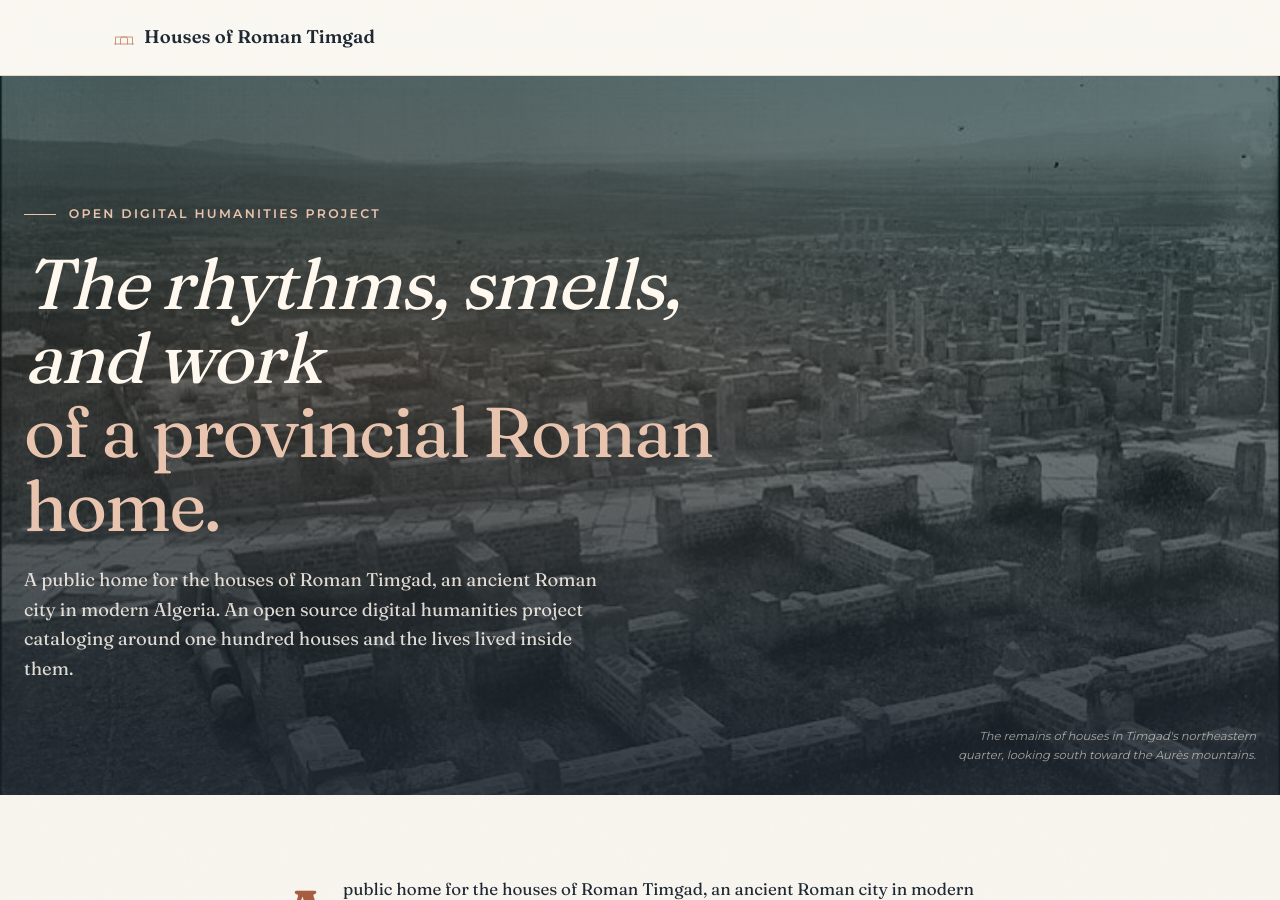
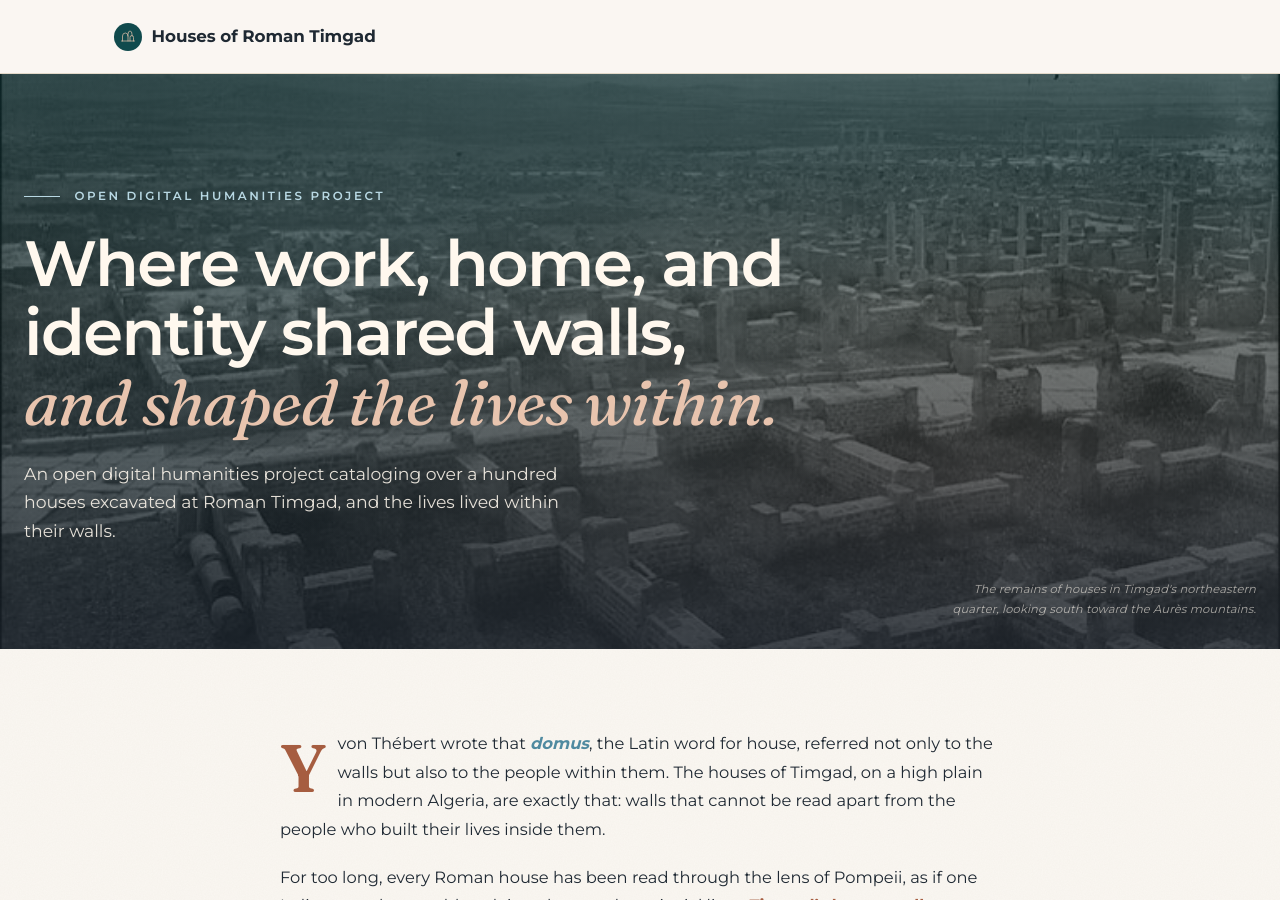
Before and after one commit to kimedher/timgadhouses, a Jekyll site: the page built from index.md, in a window 1280 px wide and 900 px high. Built offline with Jekyll 4.4.1, drawn with Linux system fonts in a browser that asks for light colours; some of the changed text lies outside the part shown.

Commit message:
Update homepage copy, add colonnaded-street image, add color highlight utilities

```diff
--- a/_config.yml
+++ b/_config.yml
@@ -1,9 +1,8 @@
 title: Houses of Roman Timgad
-tagline: Where work, home, and identity shared a roof.
+tagline: Where work, home, and identity shared walls.
 description: >-
-  A public home for the houses of Roman Timgad, an ancient Roman city in modern
-  Algeria. An open source digital humanities project cataloging around one
-  hundred houses and the lives lived inside them.
+  An open digital humanities project cataloging over a hundred houses excavated
+  at Roman Timgad, and the lives lived within their walls.
 author: Kim Edher
 email: kimedher@gmail.com
 url: "https://timgadhouses.org"
--- a/_includes/arch-ornament.html
+++ b/_includes/arch-ornament.html
@@ -1,18 +1,28 @@
 {% comment %}
   Arch-of-Trajan motif used as a section divider.
-  Styled via .ornament in main.scss; SVG strokes inherit currentColor.
+  Refined three-arch form. Strokes inherit currentColor so the color
+  is driven by the parent .ornament class.
 {% endcomment %}
 <div class="ornament" aria-hidden="true">
   <span class="ornament-rule"></span>
-  <svg viewBox="0 0 120 48" xmlns="http://www.w3.org/2000/svg" fill="none" stroke="currentColor" stroke-width="1" stroke-linecap="round">
-    <path d="M4 46 L4 18 L116 18 L116 46" />
-    <path d="M16 46 L16 22 Q16 18 20 18 L32 18 Q36 18 36 22 L36 46" />
-    <path d="M50 46 L50 14 Q50 8 56 8 L64 8 Q70 8 70 14 L70 46" />
-    <path d="M84 46 L84 22 Q84 18 88 18 L100 18 Q104 18 104 22 L104 46" />
-    <line x1="2" y1="46" x2="118" y2="46" />
-    <line x1="0" y1="18" x2="4" y2="18" />
-    <line x1="116" y1="18" x2="120" y2="18" />
-    <circle cx="60" cy="2.4" r="0.9" fill="currentColor" stroke="none" />
+  <svg viewBox="0 0 140 56" xmlns="http://www.w3.org/2000/svg" fill="none" stroke="currentColor" stroke-width="1.1" stroke-linecap="round" stroke-linejoin="round">
+    <!-- base line -->
+    <line x1="4" y1="52" x2="136" y2="52" />
+    <!-- entablature (top band) -->
+    <line x1="10" y1="20" x2="130" y2="20" />
+    <line x1="10" y1="16" x2="130" y2="16" />
+    <!-- left smaller arch -->
+    <path d="M18 52 L18 32 Q18 26 24 26 Q30 26 30 32 L30 52" />
+    <!-- central tall arch -->
+    <path d="M52 52 L52 24 Q52 10 70 10 Q88 10 88 24 L88 52" />
+    <!-- right smaller arch -->
+    <path d="M110 52 L110 32 Q110 26 116 26 Q122 26 122 32 L122 52" />
+    <!-- engaged columns between arches -->
+    <line x1="40" y1="20" x2="40" y2="52" />
+    <line x1="100" y1="20" x2="100" y2="52" />
+    <!-- attic crown -->
+    <line x1="20" y1="12" x2="120" y2="12" />
+    <circle cx="70" cy="4.5" r="1.1" fill="currentColor" stroke="none" />
   </svg>
   <span class="ornament-rule"></span>
 </div>
--- a/_layouts/default.html
+++ b/_layouts/default.html
@@ -17,11 +17,15 @@
     <header class="site-header">
       <div class="container-wide">
         <a href="{{ '/' | relative_url }}" class="site-title">
-          <svg width="20" height="14" viewBox="0 0 40 28" fill="none" stroke="currentColor" stroke-width="1.6" stroke-linecap="round" aria-hidden="true" style="vertical-align: -2px; margin-right: 0.55em; color: var(--terracotta);">
-            <path d="M3 26 L3 12 L37 12 L37 26"/>
-            <path d="M13 26 L13 16 Q13 12 17 12 L23 12 Q27 12 27 16 L27 26"/>
-            <line x1="1" y1="26" x2="39" y2="26"/>
-          </svg>Houses of Roman Timgad
+          <span class="logo-mark" aria-hidden="true">
+            <svg viewBox="0 0 32 32" fill="none" stroke="currentColor" stroke-width="1.4" stroke-linecap="round" stroke-linejoin="round">
+              <path d="M5 24 L5 14 Q5 8 11 8 Q16 8 16 14"/>
+              <path d="M16 24 L16 11 Q16 4 20 4 Q24 4 24 11 L24 14"/>
+              <path d="M27 24 L27 17 Q27 13 23.5 13 Q20 13 20 17 L20 24"/>
+              <line x1="3" y1="24" x2="29" y2="24"/>
+            </svg>
+          </span>
+          Houses of Roman Timgad
         </a>
         <nav class="site-nav">
           {% comment %} Pages temporarily hidden during review. Restore by removing these comment tags.
--- a/_layouts/home.html
+++ b/_layouts/home.html
@@ -10,7 +10,7 @@
   <div class="container-bleed">
     <div class="hero-bleed-content fade-in">
       <p class="hero-eyebrow">Open digital humanities project</p>
-      <h1>The rhythms, smells, and work <br><span class="accent">of a provincial Roman home.</span></h1>
+      <h1>Where work, home, and identity shared walls, <br><span class="accent">and shaped the lives within.</span></h1>
       <p class="hero-lede">{{ site.description }}</p>
       {% comment %} Hero CTAs temporarily hidden during review.
       <p style="margin-top: 1.8rem;">
--- a/assets/css/main.scss
+++ b/assets/css/main.scss
@@ -3,11 +3,11 @@
 
 /* ==========================================================================
    Houses of Roman Timgad, main stylesheet
-   Palette: warm off-white, soft teal, deep teal, terracotta accent
-   Typography: Fraunces (serif headings + body) paired with Montserrat (UI)
+   Palette: warm off-white, baby blue, deep teal, terracotta
+   Typography: Montserrat (primary, modern) with Fraunces serif as accent
    ========================================================================== */
 
-@import url('https://fonts.googleapis.com/css2?family=Fraunces:opsz,wght@9..144,300;9..144,400;9..144,500;9..144,600;9..144,700&family=Montserrat:wght@400;500;600;700&display=swap');
+@import url('https://fonts.googleapis.com/css2?family=Fraunces:ital,opsz,wght@0,9..144,400;0,9..144,500;0,9..144,600;1,9..144,400;1,9..144,500&family=Montserrat:wght@300;400;500;600;700&display=swap');
 
 :root {
   --bg: #FAF7F2;
@@ -17,7 +17,9 @@
   --teal: #1B6B6F;
   --teal-dark: #104A4D;
   --baby-blue: #B8D8E3;
+  --baby-blue-mid: #8FBDCF;
   --baby-blue-soft: #E4F0F4;
+  --baby-blue-deep: #4F8AA0;
   --terracotta: #C77B5A;
   --terracotta-soft: #E8C4AE;
   --terracotta-deep: #A65D40;
@@ -27,21 +29,21 @@
   --max-wide: 1100px;
   --max-bleed: 1320px;
   --radius: 4px;
-  --serif: 'Fraunces', 'Iowan Old Style', 'Apple Garamond', Georgia, serif;
   --sans: 'Montserrat', -apple-system, BlinkMacSystemFont, sans-serif;
+  --serif: 'Fraunces', 'Iowan Old Style', Georgia, serif;
 }
 
 * { box-sizing: border-box; }
 
 html { scroll-behavior: smooth; }
 
-/* Subtle paper-grain texture on the body. SVG noise dataURI keeps it dependency-free. */
+/* Subtle paper-grain texture, very low opacity */
 body {
   margin: 0;
-  font-family: var(--serif);
+  font-family: var(--sans);
   font-weight: 400;
-  line-height: 1.65;
-  font-size: 18px;
+  line-height: 1.7;
+  font-size: 17px;
   color: var(--text);
   background-color: var(--bg);
   background-image:
@@ -53,31 +55,29 @@
 }
 
 h1, h2, h3, h4 {
-  font-family: var(--serif);
-  font-weight: 500;
-  font-variation-settings: "opsz" 96;
+  font-family: var(--sans);
+  font-weight: 600;
   color: var(--text);
-  line-height: 1.15;
+  line-height: 1.2;
   margin: 2.2em 0 0.6em;
   letter-spacing: -0.015em;
 }
 
 h1 {
-  font-size: clamp(2.4rem, 4.5vw, 3.4rem);
-  font-weight: 500;
+  font-size: clamp(2.2rem, 4vw, 3rem);
+  font-weight: 700;
   letter-spacing: -0.025em;
 }
 
 h2 {
-  font-size: clamp(1.6rem, 2.6vw, 2rem);
-  font-weight: 500;
+  font-size: clamp(1.5rem, 2.4vw, 1.85rem);
+  font-weight: 600;
 }
 
 h3 {
-  font-size: 1.25rem;
+  font-size: 1.18rem;
   font-weight: 600;
   color: var(--teal-dark);
-  font-variation-settings: "opsz" 14;
 }
 
 p { margin: 0 0 1.2em; }
@@ -85,13 +85,13 @@
 a {
   color: var(--teal);
   text-decoration: none;
-  border-bottom: 1px solid var(--terracotta-soft);
+  border-bottom: 1px solid var(--baby-blue);
   transition: border-color 0.18s, color 0.18s;
 }
 
 a:hover {
   color: var(--terracotta-deep);
-  border-bottom-color: var(--terracotta-deep);
+  border-bottom-color: var(--terracotta);
 }
 
 img {
@@ -100,6 +100,7 @@
   display: block;
 }
 
+/* Pull quotes use Fraunces italic as a deliberate editorial accent */
 blockquote {
   margin: 2.5em 0;
   padding: 0 0 0 1.6em;
@@ -107,7 +108,7 @@
   font-family: var(--serif);
   font-weight: 400;
   font-style: italic;
-  font-size: 1.25rem;
+  font-size: 1.3rem;
   line-height: 1.5;
   color: var(--teal-dark);
   font-variation-settings: "opsz" 48;
@@ -122,24 +123,24 @@
   margin: 3em 0;
 }
 
-/* Decorative arch ornament. Used as a divider; the SVG fills currentColor. */
+/* Decorative arch ornament. Used as a section divider. */
 .ornament {
   display: flex;
   justify-content: center;
   align-items: center;
-  gap: 1.2rem;
+  gap: 1.4rem;
   margin: 2.4rem 0;
   color: var(--terracotta);
 }
 
 .ornament svg {
-  width: 56px;
+  width: 84px;
   height: auto;
   flex: 0 0 auto;
 }
 
 .ornament .ornament-rule {
-  flex: 0 1 90px;
+  flex: 0 1 100px;
   height: 1px;
   background: var(--hairline);
 }
@@ -184,7 +185,7 @@
   top: 0;
   z-index: 50;
   backdrop-filter: blur(10px);
-  background: rgba(250, 247, 242, 0.88);
+  background: rgba(250, 247, 242, 0.9);
 }
 
 .site-header .container-wide {
@@ -196,17 +197,42 @@
 }
 
 .site-title {
-  font-family: var(--serif);
-  font-weight: 600;
-  font-size: 1.15rem;
+  font-family: var(--sans);
+  font-weight: 700;
+  font-size: 1.05rem;
   color: var(--text);
   text-decoration: none;
   border: none;
-  letter-spacing: 0.005em;
-  font-variation-settings: "opsz" 24;
+  letter-spacing: -0.005em;
+  display: inline-flex;
+  align-items: center;
+  gap: 0.6rem;
 }
 
 .site-title:hover { color: var(--terracotta-deep); }
+
+.site-title .logo-mark {
+  width: 28px;
+  height: 28px;
+  flex: 0 0 auto;
+  display: inline-flex;
+  align-items: center;
+  justify-content: center;
+  background: var(--teal-dark);
+  border-radius: 50%;
+  color: var(--terracotta-soft);
+  transition: background 0.18s, color 0.18s;
+}
+
+.site-title:hover .logo-mark {
+  background: var(--terracotta-deep);
+  color: var(--bg);
+}
+
+.site-title .logo-mark svg {
+  width: 16px;
+  height: 16px;
+}
 
 .site-nav {
   display: flex;
@@ -217,9 +243,9 @@
 .site-nav a {
   font-family: var(--sans);
   color: var(--text);
-  font-size: 0.82rem;
+  font-size: 0.78rem;
   font-weight: 500;
-  letter-spacing: 0.04em;
+  letter-spacing: 0.08em;
   text-transform: uppercase;
   border: none;
   padding-bottom: 4px;
@@ -256,15 +282,16 @@
   position: absolute;
   inset: 0;
   background:
-    linear-gradient(180deg, rgba(16, 74, 77, 0.35) 0%, rgba(16, 74, 77, 0.15) 40%, rgba(31, 41, 51, 0.75) 100%),
-    radial-gradient(ellipse at 30% 40%, rgba(199, 123, 90, 0.18), transparent 60%);
+    linear-gradient(180deg, rgba(16, 74, 77, 0.4) 0%, rgba(16, 74, 77, 0.18) 40%, rgba(31, 41, 51, 0.7) 100%),
+    radial-gradient(ellipse at 25% 35%, rgba(184, 216, 227, 0.15), transparent 55%),
+    radial-gradient(ellipse at 75% 70%, rgba(199, 123, 90, 0.18), transparent 60%);
   z-index: 2;
 }
 
 .hero-bleed-content {
   position: relative;
   z-index: 3;
-  padding: 8rem 0 7rem;
+  padding: 7rem 0 6.5rem;
   color: #FFF8EE;
   max-width: 760px;
 }
@@ -272,46 +299,50 @@
 .hero-bleed-content .hero-eyebrow {
   font-family: var(--sans);
   text-transform: uppercase;
-  letter-spacing: 0.18em;
-  font-size: 0.78rem;
+  letter-spacing: 0.22em;
+  font-size: 0.74rem;
   font-weight: 600;
-  color: var(--terracotta-soft);
+  color: var(--baby-blue);
   margin-bottom: 1.4rem;
   display: flex;
   align-items: center;
-  gap: 0.8rem;
+  gap: 0.9rem;
 }
 
 .hero-bleed-content .hero-eyebrow::before {
   content: '';
   display: inline-block;
-  width: 32px;
+  width: 36px;
   height: 1px;
-  background: var(--terracotta-soft);
+  background: var(--baby-blue);
 }
 
 .hero-bleed-content h1 {
-  font-family: var(--serif);
-  font-weight: 400;
-  font-style: italic;
-  font-variation-settings: "opsz" 144;
-  font-size: clamp(2.6rem, 5.5vw, 4.4rem);
-  line-height: 1.05;
+  font-family: var(--sans);
+  font-weight: 600;
+  font-size: clamp(2.4rem, 5vw, 4rem);
+  line-height: 1.08;
   color: #FFF8EE;
   margin: 0 0 1.4rem;
   letter-spacing: -0.025em;
 }
 
+/* The accent line is the only place the serif italic appears in the hero */
 .hero-bleed-content h1 .accent {
-  font-style: normal;
+  font-family: var(--serif);
+  font-style: italic;
+  font-weight: 400;
+  font-variation-settings: "opsz" 144;
   color: var(--terracotta-soft);
+  letter-spacing: -0.015em;
 }
 
 .hero-bleed-content .hero-lede {
-  font-family: var(--serif);
-  font-size: 1.15rem;
-  line-height: 1.6;
-  color: rgba(255, 248, 238, 0.85);
+  font-family: var(--sans);
+  font-weight: 400;
+  font-size: 1.08rem;
+  line-height: 1.65;
+  color: rgba(255, 248, 238, 0.88);
   max-width: 580px;
   margin-bottom: 0;
 }
@@ -327,6 +358,7 @@
   color: rgba(255, 248, 238, 0.6);
   max-width: 320px;
   text-align: right;
+  letter-spacing: 0.01em;
 }
 
 /* Legacy hero (kept for non-home pages) */
@@ -339,25 +371,25 @@
 .hero-eyebrow {
   font-family: var(--sans);
   text-transform: uppercase;
-  letter-spacing: 0.16em;
-  font-size: 0.78rem;
+  letter-spacing: 0.18em;
+  font-size: 0.74rem;
   font-weight: 600;
-  color: var(--terracotta-deep);
+  color: var(--baby-blue-deep);
   margin-bottom: 1.2rem;
 }
 
 .hero h1 {
   margin-top: 0;
   margin-bottom: 1rem;
-  font-size: clamp(2.4rem, 4vw, 3rem);
+  font-size: clamp(2.2rem, 3.6vw, 2.8rem);
 }
 
 .hero-lede {
-  font-family: var(--serif);
-  font-size: 1.18rem;
+  font-family: var(--sans);
+  font-size: 1.1rem;
   color: var(--text-muted);
   max-width: 620px;
-  line-height: 1.55;
+  line-height: 1.6;
 }
 
 .hero-image {
@@ -380,30 +412,34 @@
 .page-header .subtitle {
   font-family: var(--serif);
   font-style: italic;
+  font-weight: 400;
   color: var(--text-muted);
-  font-size: 1.05rem;
+  font-size: 1.1rem;
   margin-top: 0.4rem;
 }
 
 .page-header .meta {
   font-family: var(--sans);
   color: var(--text-muted);
-  font-size: 0.85rem;
-  letter-spacing: 0.02em;
+  font-size: 0.82rem;
+  letter-spacing: 0.05em;
+  text-transform: uppercase;
 }
 
 .post-content,
 .page-content {
-  font-size: 1.06rem;
-  line-height: 1.7;
+  font-family: var(--sans);
+  font-size: 1.02rem;
+  line-height: 1.75;
 }
 
+/* Editorial drop cap, the one place a big serif glyph anchors a long-form page */
 .post-content > p:first-of-type::first-letter,
 .page-content > p:first-of-type::first-letter {
   font-family: var(--serif);
   font-weight: 600;
   font-variation-settings: "opsz" 144;
-  font-size: 4.4rem;
+  font-size: 4.2rem;
   line-height: 0.85;
   float: left;
   padding: 0.4rem 0.7rem 0 0;
@@ -450,7 +486,7 @@
   padding: 1.8rem;
   background: var(--bg-soft);
   border-radius: var(--radius);
-  border-top: 2px solid var(--terracotta-soft);
+  border-top: 2px solid var(--baby-blue);
   transition: border-color 0.18s, transform 0.18s, background 0.18s;
 }
 
@@ -462,26 +498,26 @@
 
 .feature-card h3 {
   margin: 0 0 0.6rem;
-  font-family: var(--serif);
+  font-family: var(--sans);
   font-weight: 600;
-  font-size: 1.15rem;
+  font-size: 1.05rem;
   color: var(--teal-dark);
 }
 
 .feature-card p {
   margin: 0 0 0.8rem;
-  font-size: 0.98rem;
+  font-size: 0.95rem;
   color: var(--text);
 }
 
 .feature-card a.card-link {
   font-family: var(--sans);
-  font-size: 0.78rem;
+  font-size: 0.74rem;
   font-weight: 600;
   color: var(--terracotta-deep);
   border: none;
   text-transform: uppercase;
-  letter-spacing: 0.08em;
+  letter-spacing: 0.1em;
 }
 
 /* ---------- Posts list ---------- */
@@ -501,9 +537,9 @@
 .post-list li:last-child { border-bottom: none; }
 
 .post-list .post-title {
-  font-family: var(--serif);
-  font-size: 1.4rem;
-  font-weight: 500;
+  font-family: var(--sans);
+  font-size: 1.3rem;
+  font-weight: 600;
   margin: 0 0 0.3rem;
 }
 
@@ -516,17 +552,18 @@
 
 .post-list .post-meta {
   font-family: var(--sans);
-  color: var(--text-muted);
-  font-size: 0.78rem;
-  letter-spacing: 0.06em;
+  color: var(--baby-blue-deep);
+  font-size: 0.74rem;
+  letter-spacing: 0.1em;
   text-transform: uppercase;
+  font-weight: 600;
   margin-bottom: 0.4rem;
 }
 
 .post-list .post-excerpt {
   margin: 0.4rem 0 0;
   color: var(--text);
-  font-size: 1rem;
+  font-size: 0.98rem;
 }
 
 /* ---------- Citation block ---------- */
@@ -534,9 +571,9 @@
 .citation-block {
   margin-top: 3.5rem;
   padding: 1.6rem 1.8rem;
-  background: var(--bg-soft);
+  background: var(--baby-blue-soft);
   border-radius: var(--radius);
-  border-left: 3px solid var(--terracotta-soft);
+  border-left: 3px solid var(--baby-blue);
   font-family: var(--sans);
   font-size: 0.86rem;
   color: var(--text-muted);
@@ -545,8 +582,8 @@
 .citation-block strong {
   color: var(--text);
   text-transform: uppercase;
-  letter-spacing: 0.06em;
-  font-size: 0.76rem;
+  letter-spacing: 0.08em;
+  font-size: 0.74rem;
   font-weight: 600;
 }
 
@@ -557,6 +594,7 @@
   font-size: 0.82rem;
   white-space: pre-wrap;
   word-break: break-word;
+  color: var(--text);
 }
 
 /* ---------- Footer ---------- */
@@ -606,6 +644,54 @@
 .mt-2 { margin-top: 2rem; }
 .mt-3 { margin-top: 3rem; }
 
+/* Inline color highlights for editorial emphasis */
+.hl-blue {
+  color: var(--baby-blue-deep);
+  font-weight: 700;
+}
+
+.hl-coral {
+  color: var(--terracotta-deep);
+  font-weight: 700;
+}
+
+/* ---------- Image panel (editorial figure in body) ---------- */
+
+.image-panel {
+  margin: 3.5rem auto;
+  max-width: 640px;
+}
+
+.image-panel img {
+  width: 100%;
+  height: auto;
+  max-height: 78vh;
+  object-fit: cover;
+  border-radius: var(--radius);
+  display: block;
+}
+
+.image-panel figcaption {
+  margin-top: 0.9rem;
+  text-align: center;
+  font-family: var(--sans);
+  font-size: 0.78rem;
+  color: var(--text-muted);
+  font-style: italic;
+  letter-spacing: 0.02em;
+  line-height: 1.5;
+}
+
+.image-panel figcaption a {
+  color: var(--text-muted);
+  border-bottom-color: var(--hairline);
+}
+
+.image-panel figcaption a:hover {
+  color: var(--terracotta-deep);
+  border-bottom-color: var(--terracotta);
+}
+
 /* ---------- Fade in on scroll ---------- */
 
 .fade-in {
@@ -633,9 +719,9 @@
 /* ---------- Responsive ---------- */
 
 @media (max-width: 640px) {
-  body { font-size: 17px; }
+  body { font-size: 16px; }
   .hero-bleed-content {
-    padding: 5rem 0 4.5rem;
+    padding: 4.5rem 0 4rem;
   }
   .hero-bleed-caption {
     position: relative;
@@ -649,7 +735,7 @@
     align-items: flex-start;
   }
   .site-nav { gap: 1.2rem; }
-  .site-nav a { font-size: 0.75rem; }
+  .site-nav a { font-size: 0.72rem; }
   .post-content > p:first-of-type::first-letter,
   .page-content > p:first-of-type::first-letter {
     font-size: 3.6rem;
--- a/index.md
+++ b/index.md
@@ -3,6 +3,14 @@
 title: Houses of Roman Timgad
 ---
 
-A public home for the houses of Roman Timgad, an ancient Roman city in modern Algeria. This project catalogs around one hundred houses at Timgad, publishes the data behind the scholarship, and asks what home actually meant for the veterans, workshop owners, and local Numidians who lived and worked there. The goal is to push past inherited Pompeian clichés and build a fuller, more honest picture of provincial Roman homes, in the open.
+Yvon Thébert wrote that <span class="hl-blue">*domus*</span>, the Latin word for house, referred not only to the walls but also to the people within them. The houses of Timgad, on a high plain in modern Algeria, are exactly that: walls that cannot be read apart from the people who built their lives inside them.
 
-How people make a home inside an empire they did not choose, and how the spaces we build end up shaping who we become, are questions as alive now as they were eighteen centuries ago.
+For too long, every Roman house has been read through the lens of Pompeii, as if one Italian template could explain a thousand provincial lives. <span class="hl-coral">Timgad's houses tell a different story</span>: one built and rebuilt by veterans, workshop owners, and local Numidians. This site publishes the data behind a more honest reading, in the open.
+
+<figure class="image-panel">
+  <img src="{{ '/assets/images/timgad-colonnaded-street.jpg' | relative_url }}"
+       alt="A Roman colonnaded street, lined with weathered sandstone columns, leading toward the horizon under a wide blue sky.">
+  <figcaption>A colonnaded street in Timgad, looking toward the horizon. Photo via <a href="https://www.pexels.com/photo/road-with-columns-in-ancient-city-5477618/">Pexels</a>.</figcaption>
+</figure>
+
+Underneath the archaeology sits a larger question, one as alive now as it was nearly two thousand years ago: <span class="hl-blue">how people make a home inside an empire they did not choose, and how the spaces we build end up shaping who we become.</span>
```
Also changed, not shown: assets/images/timgad-colonnaded-street.jpg (added).
